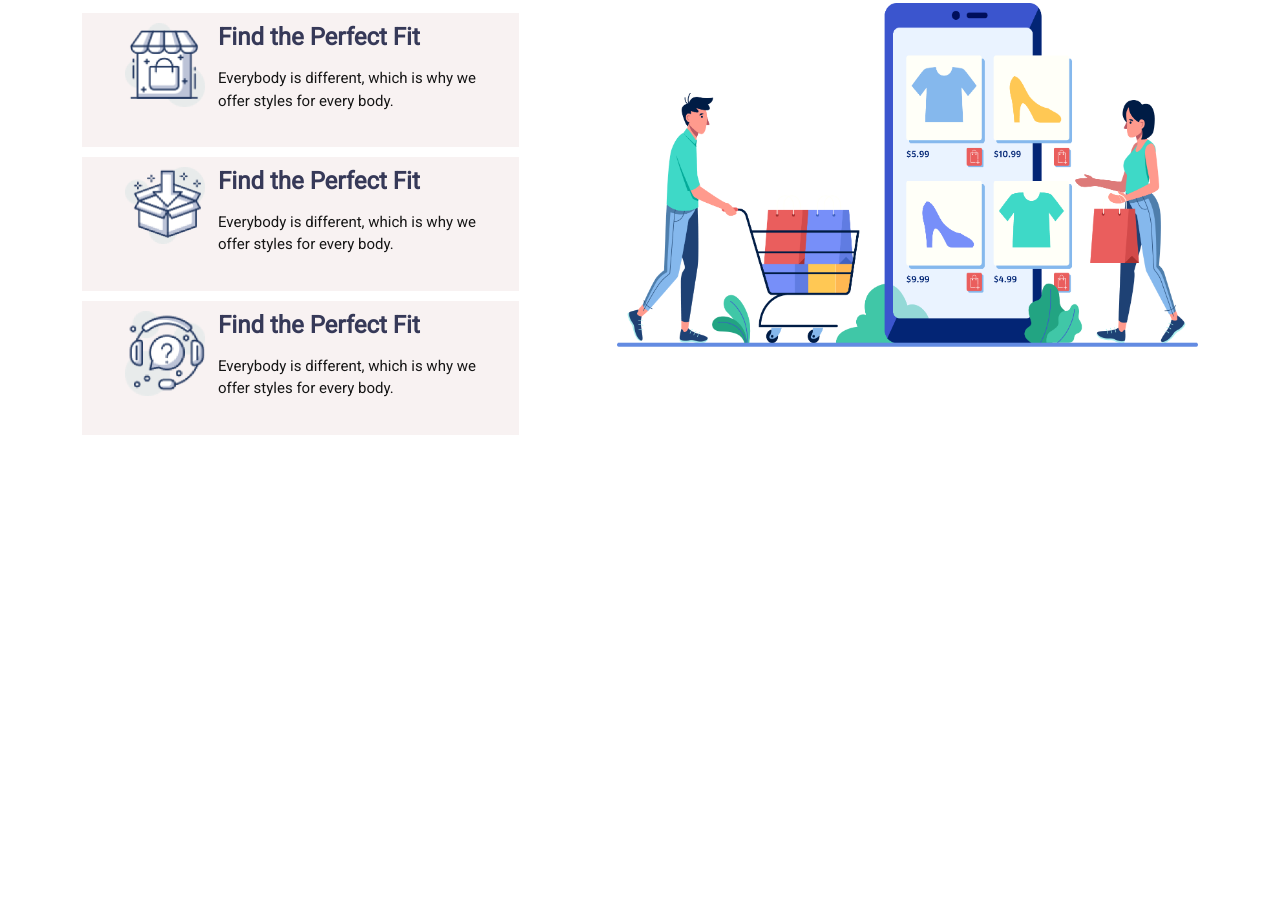
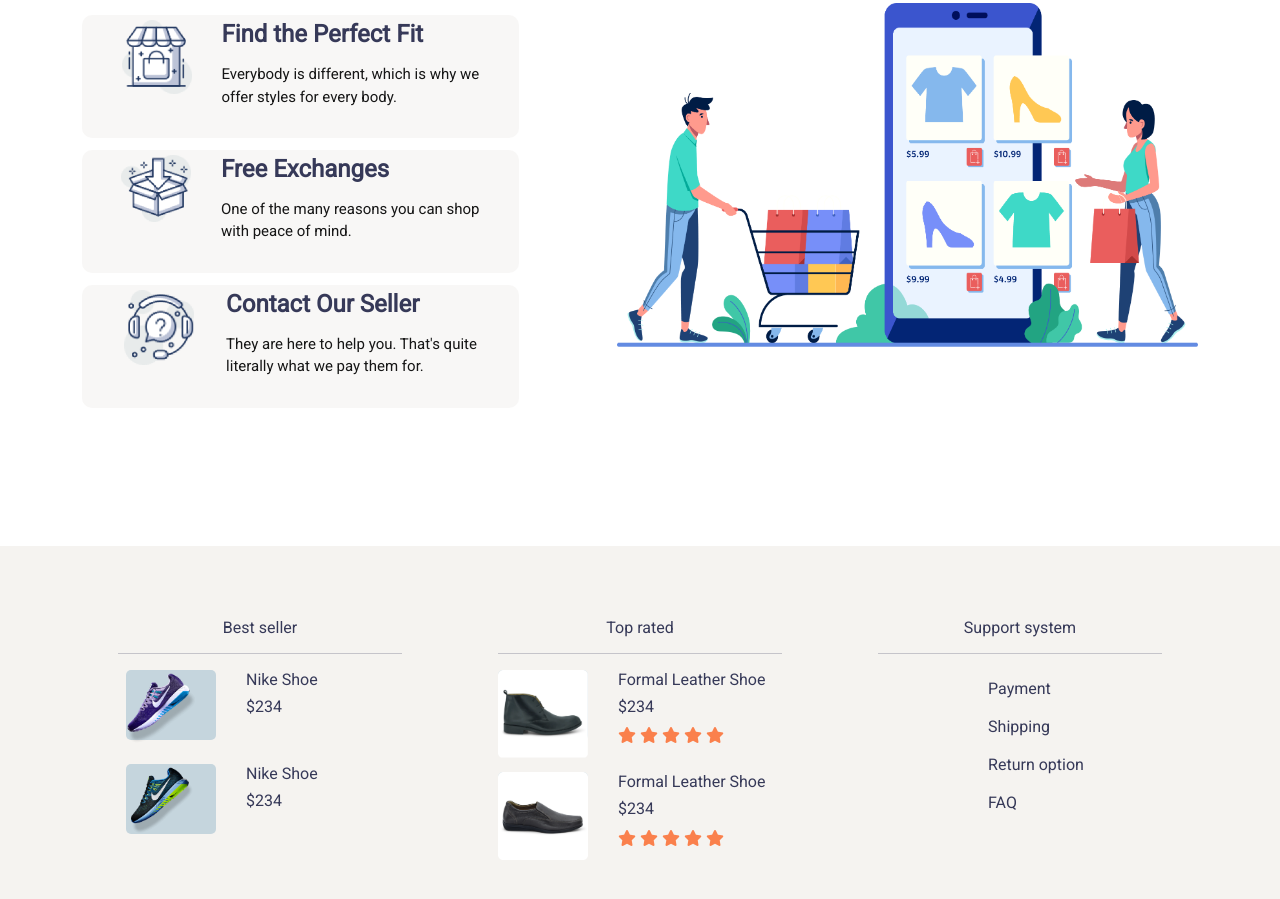
Before and after one commit to MousumiMitu/assignment-2-ecommerce, a plain HTML site: page index.html in a window 1280 px wide. Shown: the part 1980-2879 px from the top of the page. Before the commit the page ends 2575 px from the top, so only its background shows below. Drawn offline with nearby package versions, Linux system fonts and the light colour scheme.

Commit message:
footer part

```diff
--- a/index.html
+++ b/index.html
@@ -174,7 +174,7 @@
 
         <section id="service" class="top-margin">
             <div class="service-body">
-                <div class="row g-5">
+                <div class="row g-5 inverse-col">
                     <div class="col-md-5">
                         <div class=" service-item">
                             <div class="service-img">
@@ -190,8 +190,8 @@
                                 <img src="images/service2.png" alt="">
                             </div>
                             <div class="service-text">
-                                <h4>Find the Perfect Fit</h4>
-                                <p>Everybody is different, which is why we <br> offer styles for every body.</p>
+                                <h4>Free Exchanges</h4>
+                                <p>One of the many reasons you can shop <br> with peace of mind.</p>
                             </div>
                         </div>
                         <div class="service-item">
@@ -199,8 +199,9 @@
                                 <img src="images/service3.png" alt="">
                             </div>
                             <div class="service-text">
-                                <h4>Find the Perfect Fit</h4>
-                                <p>Everybody is different, which is why we <br> offer styles for every body.</p>
+                                <h4>Contact Our Seller</h4>
+                                <p>They are here to help you. That's quite <br> literally what we pay them for.
+                                    </p>
                             </div>
                         </div>
                     </div>
@@ -210,9 +211,79 @@
                 </div>
             </div>
         </section>
+
     </main>
+    <footer class="bottom-bg">
+        <div class="container">
+            <div class="row pt-5 g-4 pb-5">
+                <div class="col-md-4 px-5">
+                    <h6 class="text-center">Best seller</h6> <hr>
+                    <div class=" px-2 center-part">
+                        <div class="selling-img">
+                            <img src="images/casual2.2.png" alt="">
+                        </div>
+                        <div>
+                            <h6>Nike Shoe</h6>
+                            <h6>$234</h6>
+                        </div>
+                    </div>
+                    <div class="center-part mt-4 px-2">
+                        <div class="selling-img">
+                            <img src="images/casual3.2.png" alt="">
+                        </div>
+                        <div>
+                            <h6>Nike Shoe</h6>
+                            <h6>$234</h6>
+                        </div>
+                    </div>
+                </div>
+                <div class="col-md-4 px-5">
+                    <h6 class="text-center">Top rated</h6> <hr>
+                    <div class="d-flex justify-content-start ">
+                        <div class="selling-img2">
+                            <img src="images/formal1.png" alt="">
+                        </div>
+                        <div>
+                            <h6>Formal Leather Shoe</h6>
+                            <h6>$234</h6>
+                            <i class="fas fa-star filled "></i>
+                            <i class="fas fa-star filled "></i>
+                            <i class="fas fa-star filled "></i>
+                            <i class="fas fa-star filled "></i>
+                            <i class="fas fa-star filled "></i>
+                        </div>
+                    </div>
+                    <div class="d-flex justify-content-start mt-4 ">
+                        <div class="selling-img2">
+                            <img src="images/formal3.png" alt="">
+                        </div>
+                        <div>
+                            <h6>Formal Leather Shoe</h6>
+                            <h6>$234</h6>
+                            <i class="fas fa-star filled "></i>
+                            <i class="fas fa-star filled "></i>
+                            <i class="fas fa-star filled "></i>
+                            <i class="fas fa-star filled "></i>
+                            <i class="fas fa-star filled "></i>
+                        </div>
+                    </div>
+                </div>
+                <div class="col-md-4 px-5">
+                    <h6 class="text-center">Support system</h6> <hr>
+                    <div class="info-list">
+                        <ul>
+                            <li>Payment</li>
+                            <li>Shipping</li>
+                            <li>Return option</li>
+                            <li>FAQ</li>
+                        </ul>
+                    </div>
+                </div>
+            </div>
+        </div>
+    </footer>
 
-
+    <script src="https://kit.fontawesome.com/f9d43deb74.js" crossorigin="anonymous"></script>
     <script src="https://cdn.jsdelivr.net/npm/bootstrap@5.0.0-beta1/dist/js/bootstrap.bundle.min.js" integrity="sha384-ygbV9kiqUc6oa4msXn9868pTtWMgiQaeYH7/t7LECLbyPA2x65Kgf80OJFdroafW" crossorigin="anonymous"></script>
 </body>
 </html>
--- a/style.css
+++ b/style.css
@@ -93,16 +93,77 @@ p {
   margin: 150px 0;
 }
 .service-img img {
-  width: 80px;
+  width: 70px;
 }
 .service-item {
   display: flex;
   justify-content: space-evenly;
-  background: rgb(248, 242, 242);
-  padding: 10px 30px;
-  margin: 10px 0;
+  background: rgba(246, 245, 243, 0.733);
+  padding: 5px 10px;
+  margin: 12px 0;
+  border-radius: 10px;
 }
 .service-text h4 {
   font-weight: bolder;
-  margin-bottom: 15px;
+  margin-bottom: 14px;
 }
+.inverse-col {
+  display: flex;
+}
+
+.bottom-bg {
+  background: rgb(245, 243, 240);
+}
+.selling-img {
+  height: 70px;
+  width: 90px;
+  background: rgb(197, 213, 221);
+  margin-right: 30px;
+  border-radius: 5px;
+}
+.selling-img img {
+  width: 80%;
+}
+.selling-img2 {
+  height: 70px;
+  width: 90px;
+  background: rgb(197, 213, 221);
+  margin-right: 30px;
+  border-radius: 5px;
+}
+.selling-img2 img {
+  width: 100%;
+}
+.filled {
+  color: #fa804c;
+}
+.info-list {
+  display: flex;
+  flex-direction: column;
+  align-items: center;
+}
+.info-list ul li {
+  list-style: none;
+  padding: 7px 0;
+}
+.center-part {
+  display: flex;
+  justify-content: flex-start;
+}
+
+@media (max-width: 575.98px) {
+  .inverse-row {
+    display: flex;
+    flex-direction: row-reverse;
+  }
+  .service-item {
+    display: flex;
+    flex-direction: column;
+    justify-content: center;
+    align-items: center;
+    text-align: center;
+  }
+  .center-part {
+    justify-content: center;
+  }
+}
```
